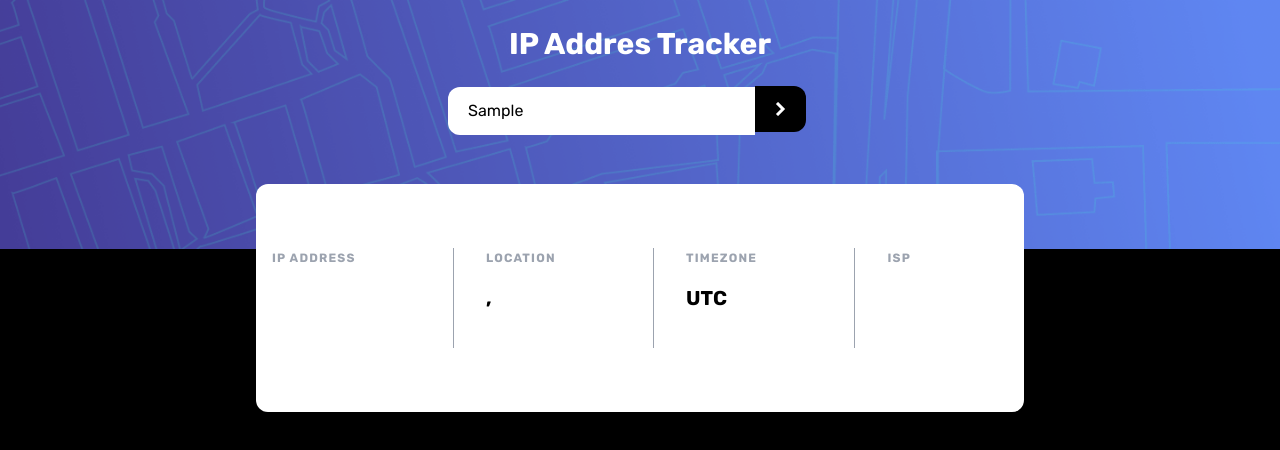
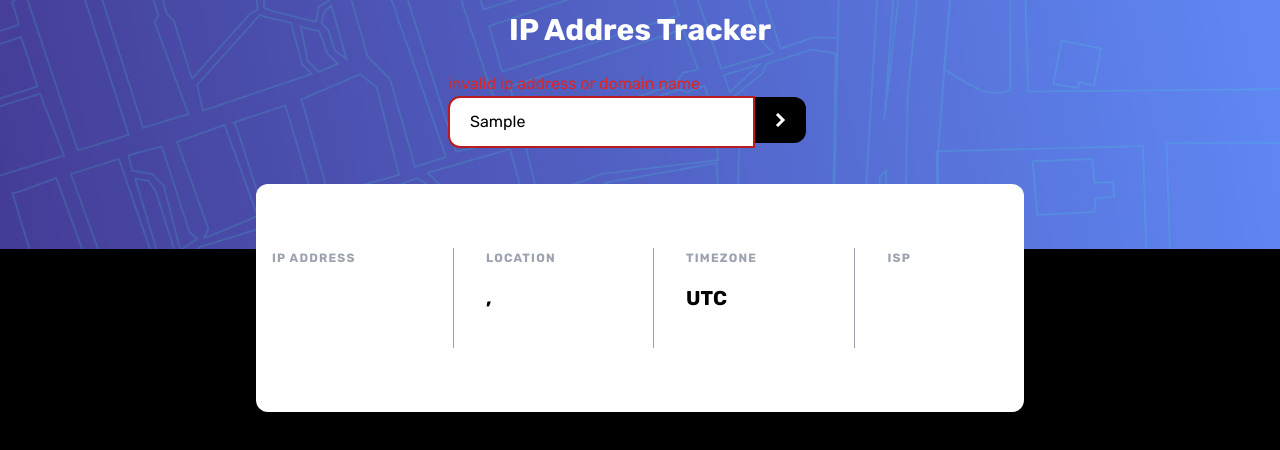
Before and after one commit to AleandroSm/ip-tracker-address, a React (Vite) app: page / in a window 1280 px wide. Both pictures are taken after typing "Sample" into the empty fields and a click on the button 780 px from the left and 108 px from the top of the page. Shown: the top 450 px of the page. Built offline with nearby package versions, Linux system fonts and the light colour scheme; no server answers.

Commit message:
add validations for ip and domain searches

```diff
--- a/src/App.jsx
+++ b/src/App.jsx
@@ -9,27 +9,19 @@ function App() {
 
   const [data,setData] = useState(null)
   const [target,setTarget] = useState('')
-  const getTarget = e => {
+  const getTarget = (e,setErr) => {
     e.preventDefault()
     const {target} = e.target
     const val = target.value
+    if(!validateIpAddress(val) && !validateDomain(val)){
+      setErr("invalid ip address or domain name")
+      return
+    }
+    setErr("")
     setTarget(val)
   }
 
-  useEffect(() => {
-    try {
-      const getData = async () => {
-        const res =await fetch('https://geo.ipify.org/api/v2/country,city?apiKey=at_5go7XM6HjdaKTxHAXWRh4PTTrG14n&ipAddress=8.8.8.8')
-        const data = await res.json()
-        console.log(data)
-        console.log("hola mundo")
-        setData(data)
-      }
-      getData()
-    } catch (error) {
-      console.log(error)
-    }
-},[])
+
   useEffect(() => {
   fetch(`https://geo.ipify.org/api/v2/country,city?apiKey=at_5go7XM6HjdaKTxHAXWRh4PTTrG14n&${validateIpAddress(target) ? `ipAddress=${target}` : validateDomain(target) ? `domain=${target}` : ""}`)
   .then(res => res.json())
--- a/src/components/Search.jsx
+++ b/src/components/Search.jsx
@@ -1,14 +1,18 @@
+import { useState } from 'react'
 import iconArrow from '../assets/images/icon-arrow.svg'
 
 export const Search = ({getTarget}) => {
 
+    const [err,setErr] = useState("")
+
     return (
-        <form className='relative w-[30%]' onSubmit={(e) => getTarget(e)}>
+        <form className='relative w-[30%]' onSubmit={(e) => getTarget(e,setErr)}>
         <div className="w-full">
+            {err && <p className='text-red-600'>{err}</p>}
             <input
             type="text"
             placeholder="Search for any IP address or domain"
-            className="px-5 py-3 w-[80%] rounded-l-xl "
+            className={`px-5 py-3 w-[80%] rounded-l-xl  ${err && 'border-2 border-red-700 border-solid'}`}
             name='target'
             />
             <button className="bg-black px-5 py-4 rounded-r-xl ">
```
